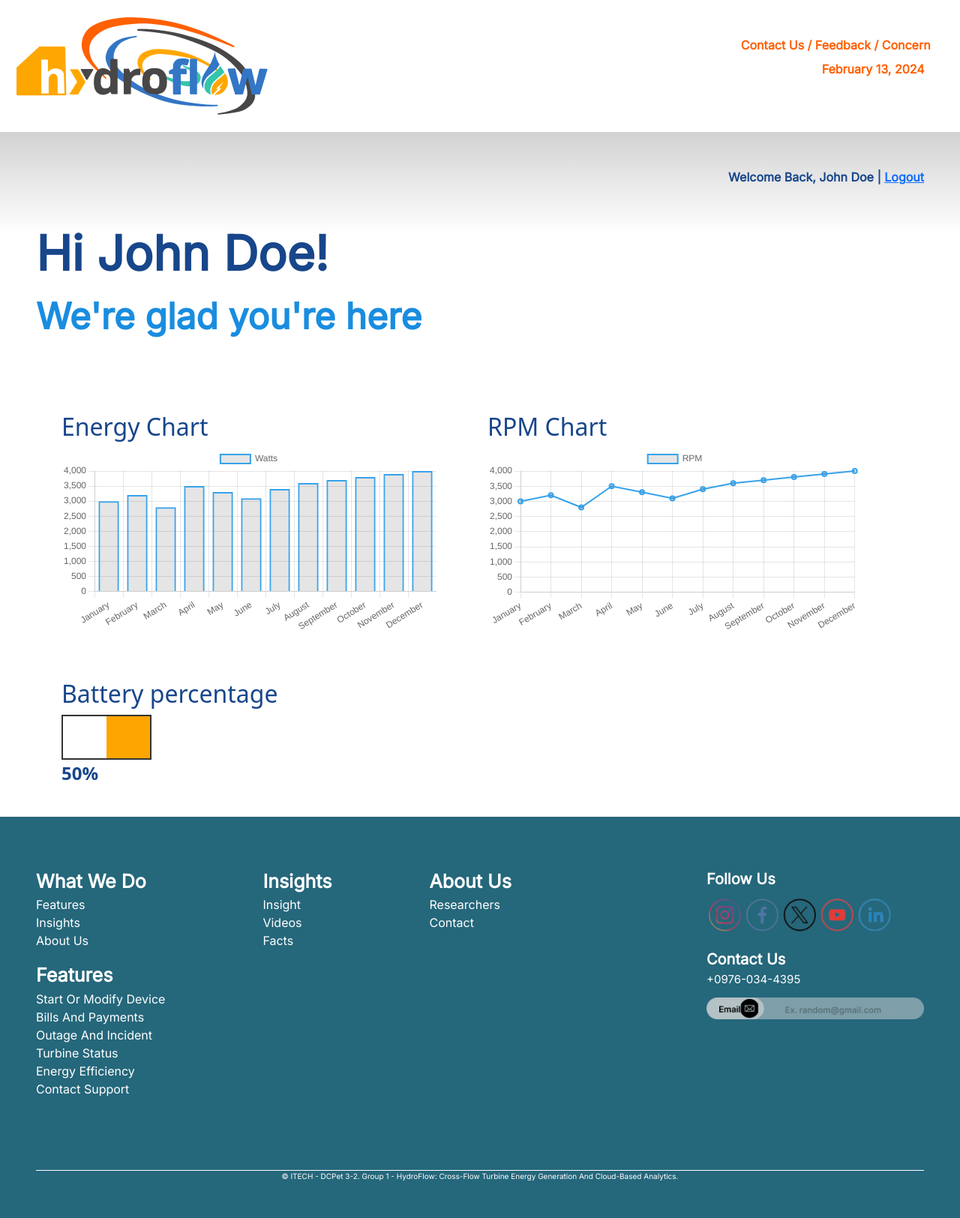
After one commit to Ivan-aksenov/DJango, a Django app: page /Client_Dash/ in a window 1280 px wide. The commit adds this page. Shown: the whole page at 75% size. Run offline with Django 4.2, Linux system fonts and the light colour scheme.

Commit message:
new commit

```diff
--- /dev/null
+++ b/my_thesis/templates/components/Battery.html
@@ -0,0 +1,97 @@
+<style>
+  .container {
+    display: grid;
+    grid-template-columns: repeat(auto-fit, minmax(300px, 1fr));
+    grid-gap: 20px;
+    padding: 20px;
+  }
+  .chart-container {
+    margin-bottom: 20px;
+    width: 500px;
+    color: #18468B;
+    font-weight: bold;
+    position: relative; /* Added position relative for positioning the battery percentage */
+  }
+
+  .battery-container {
+    display: flex;
+    align-items: center; /* Center horizontally */
+    justify-content: space-between;
+  }
+
+  .battery-icon {
+    width: 120px;
+    height: 60px;
+    border: 2px solid #333;
+    display: flex;
+    /* Remove align-items for horizontal fill */
+    justify-content: flex-start;
+    position: relative;
+  }
+
+  .battery-level {
+    width: 100%;
+    height: 100%;
+    position: absolute;
+    top: 0;
+    right: 0; /* Change left to right for horizontal fill */
+    transition: background-color 0.2s ease-in-out;
+  }
+
+  .battery-percentage {
+    font-size: 24px;
+    font-weight: bold;
+  }
+</style>
+  <script src="https://cdn.jsdelivr.net/npm/chart.js"></script>
+</head>
+<body>
+  <div class="container">
+    <!-- <div class="chart-container">
+      <h2>Energy Chart</h2>
+      <canvas id="energyChart"></canvas>
+    </div>
+    <div class="chart-container">
+      <h2>RPM Chart</h2>
+      <canvas id="rpmChart"></canvas>
+    </div> -->
+    <div class="chart-container">
+      <div id="batteryContainer">
+
+      </div>
+      <h2>Battery percentage</h2>
+      <div id="batteryContainer">
+          <div class="battery-icon">
+            <div class="battery-level"></div>
+          </div>
+          <div class="battery-percentage">--%</div>
+        </div>
+  </div>
+
+<script>
+function updateBatteryStatus(percentage) {
+  const batteryLevelElement = document.querySelector('.battery-level');
+  const batteryPercentageElement = document.querySelector('.battery-percentage');
+
+  // Set battery level width and color based on percentage
+  batteryLevelElement.style.width = `${percentage}%`;
+  batteryLevelElement.style.backgroundColor = getColorByPercentage(percentage);
+
+  // Update battery percentage text
+  batteryPercentageElement.textContent = `${percentage}%`;
+}
+
+function getColorByPercentage(percentage) {
+  if (percentage >= 80) {
+    return 'green';
+  } else if (percentage >= 50) {
+    return 'orange';
+  } else {
+    return 'red';
+  }
+}
+
+// Example: Set initial battery percentage
+const initialBatteryPercentage = 50;
+updateBatteryStatus(initialBatteryPercentage);
+</script>
--- /dev/null
+++ b/my_thesis/templates/components/Energy_RPM.html
@@ -0,0 +1,132 @@
+<style>
+    .container {
+      display: grid;
+      grid-template-columns: repeat(auto-fit, minmax(300px, 1fr));
+      grid-gap: 20px;
+      padding: 20px;
+    }
+    .chart-container {
+      margin-bottom: 20px;
+      color: #18468B;
+      font-weight: bold;
+    }
+    canvas {
+      width: 100%;
+      height: auto;
+    }
+  </style>
+  <script src="https://cdn.jsdelivr.net/npm/chart.js"></script>
+</head>
+<body>
+  <div class="container">
+    <div class="chart-container">
+      <h2>Energy Chart</h2>
+      <canvas id="energyChart"></canvas>
+    </div>
+    <div class="chart-container">
+      <h2>RPM Chart</h2>
+      <canvas id="rpmChart"></canvas>
+    </div>
+    <!-- <div class="chart-container">
+      <h2>Battery Chart</h2>
+      <canvas id="batteryChart"></canvas>
+    </div> -->
+  </div>
+
+  <script>
+    //(Replace these with your actual data from ESP32)
+    const energyData = {
+  labels: ['January', 'February', 'March', 'April', 'May', 'June', 'July', 'August', 'September', 'October', 'November', 'December'],
+  datasets: [{
+    label: 'Watts',
+    data: [3000, 3200, 2800, 3500, 3300, 3100, 3400, 3600, 3700, 3800, 3900, 4000],
+    fill: false,
+    borderColor: 'rgba(54, 162, 235, 1)',
+    borderWidth: 2
+  }]
+};
+
+    const rpmData = {
+      labels: ['January', 'February', 'March', 'April', 'May', 'June', 'July', 'August', 'September', 'October', 'November', 'December'],
+      datasets: [{
+        label: 'RPM',
+        data: [3000, 3200, 2800, 3500, 3300, 3100, 3400, 3600, 3700, 3800, 3900, 4000],
+        fill: false,
+        borderColor: 'rgba(54, 162, 235, 1)',
+        borderWidth: 2
+      }]
+    };
+
+    // const batteryData = {
+    //   labels: ['Battery Percentage'],
+    //   datasets: [{
+    //     label: 'Battery Percentage',
+    //     data: [80],
+    //     backgroundColor: 'rgba(255, 206, 86, 0.2)',
+    //     borderColor: 'rgba(255, 206, 86, 1)',
+    //     borderWidth: 1
+    //   }]
+    // };
+
+    // Chart configurations
+    const energyConfig = {
+      type: 'bar',
+      data: energyData,
+      options: {
+        responsive: true,
+        scales: {
+          y: {
+            beginAtZero: true
+          }
+        }
+      }
+    };
+
+    const rpmConfig = {
+      type: 'line',
+      data: rpmData,
+      options: {
+        responsive: true,
+        scales: {
+          y: {
+            beginAtZero: true
+          }
+        }
+      }
+    };
+
+    // const batteryConfig = {
+    //   type: 'doughnut',
+    //   data: batteryData,
+    //   options: {
+    //     responsive: true,
+    //     plugins: {
+    //       legend: {
+    //         position: 'top',
+    //       },
+    //       title: {
+    //         display: true,
+    //         text: 'Battery Percentage'
+    //       }
+    //     }
+    //   }
+    // };
+
+    // Create the energy chart
+    var energyChart = new Chart(
+      document.getElementById('energyChart'),
+      energyConfig
+    );
+
+    // Create the rpm chart
+    var rpmChart = new Chart(
+      document.getElementById('rpmChart'),
+      rpmConfig
+    );
+
+    // // Create the battery chart
+    // var batteryChart = new Chart(
+    //   document.getElementById('batteryChart'),
+    //   batteryConfig
+    // );
+  </script>
--- /dev/null
+++ b/my_thesis/templates/my_thesis/Client_Dash.html
@@ -0,0 +1,200 @@
+{% block content %}
+
+{% load static %}
+
+<!doctype html>
+<html lang="en">
+
+<head>
+<title> Dashboard</title>
+<meta charset="utf-8">
+<meta name="viewport" content="width=device-width, initial-scale=1">
+<link href="https://cdn.jsdelivr.net/npm/bootstrap@5.3.2/dist/css/bootstrap.min.css" rel="stylesheet" integrity="sha384-T3c6CoIi6uLrA9TneNEoa7RxnatzjcDSCmG1MXxSR1GAsXEV/Dwwykc2MPK8M2HN" crossorigin="anonymous">
+<link rel="stylesheet" href="{% static 'my_thesis/css/AboutUs.css' %}">
+<script src="https://cdn.jsdelivr.net/npm/bootstrap@5.3.2/dist/js/bootstrap.bundle.min.js" integrity="sha384-C6RzsynM9kWDrMNeT87bh95OGNyZPhcTNXj1NW7RuBCsyN/o0jlpcV8Qyq46cDfL" crossorigin="anonymous"></script>
+<link rel="preconnect" href="https://fonts.googleapis.com">
+<link rel="preconnect" href="https://fonts.gstatic.com" crossorigin>
+<link href="https://fonts.googleapis.com/css2?family=Inter&display=swap" rel="stylesheet">
+</head>
+
+<style>
+
+/* Nav Bar */
+
+#Logo {
+    position: relative;
+    }
+
+    #NavBar {
+        margin-top: 0;
+        margin-bottom: 0;
+        font-family: 'Inter', sans-serif;
+        text-align: right;
+    }
+
+    #SignIn {
+        color: #FFFFFF;
+        font-weight: bolder;
+        background-color: #FF8A00;
+        padding: 10px 30px 10px 30px;
+        border-radius: 10px;
+        font-family: 'Inter', sans-serif;
+    }
+
+    #Date {
+        color: #FF6002;
+        font-weight: 600;
+        font-family: 'Inter', sans-serif;
+    }
+
+    #Feedback {
+        color: #FF6002;
+        font-weight: 600;
+        font-family: 'Inter', sans-serif;
+    }
+
+    #Features {
+        color: #18468B;
+        font-weight: 600;
+        font-family: 'Inter', sans-serif;
+    }
+
+    #Insights {
+        color: #18468B;
+        font-weight: 600;
+        font-family: 'Inter', sans-serif;
+    }
+
+    #AboutUs {
+        color: #18468B;
+        font-weight: 600;
+        font-family: 'Inter', sans-serif;
+    }
+
+    #Contact {
+        color: #18468B;
+        font-weight: 600;
+        font-family: 'Inter', sans-serif;
+    }
+
+/* Content */
+
+#FirstBox{
+    background: linear-gradient(#d2d2d2, #ffffff);
+    background-size: cover;
+    font-family: 'Inter', sans-serif;
+
+}
+
+#LogOut{
+    color: #18468B;
+    font-weight: bolder;
+    font-family: 'Inter', sans-serif;
+}
+
+#Welcome{
+    color: #18468B;
+    font-weight: bolder;
+    font-family: 'Inter', sans-serif;
+}
+
+#WelLog{
+    align-items: end;
+}
+
+/* Second Box */
+
+#SecondBox{
+    margin-top: -70px;
+}
+
+#BoxOne_FirstLine{
+    margin-bottom: 0;
+    color: #18468B;
+    font-weight: bolder;
+    font-size: 64px;
+    font-family: 'Inter', sans-serif;
+}
+
+#BoxOne_SecondLine{
+    color: #198DE0;
+    font-weight: bolder;
+    font-size: 48px;
+    font-family: 'Inter', sans-serif;
+}
+
+</style>
+
+<header>
+    <nav class="navbar navbar-expand-lg justify-content-center">
+        <div class="container-fluid" id="NavBar">
+          <a class="navbar-brand" href="{% url 'Client_Dash' %}" id="Logo">
+          <img class="image-fluid" src="{% static 'my_thesis/images/home/LogoHydroFlow.png' %}" alt="HydroFlow Logo">
+          </a>
+          <button class="navbar-toggler" type="button" data-bs-toggle="collapse" data-bs-target="#navbarNavDropdown" aria-controls="navbarNavDropdown" aria-expanded="false" aria-label="Toggle navigation">
+            <span class="navbar-toggler-icon"></span>
+          </button>
+          <div style="flex-grow: 15;"></div>
+          <div class="collapse navbar-collapse" id="navbarNavDropdown">
+            <ul class="navbar-nav m-auto gap-3">
+              <li class="nav-item">
+                <div class="nav-link active" aria-current="page" href="" id="Feedback" data-bs-toggle="modal" data-bs-target="#staticBackdrop"> <p class="TERMS_CONDITIONS"> <a href="#" style="text-align: right; text-decoration:none; color: #FF6002;" id="WelLog">Contact Us / Feedback / Concern</a>
+                <br>
+                <a class="nav-link active" aria-current="page" id="Date">February 13, 2024</a>
+              </li>
+            </ul>
+          </div>
+        </nav>
+
+        <!-- Modal -->
+<div class="modal fade" id="staticBackdrop" data-bs-backdrop="static" data-bs-keyboard="false" tabindex="-1" aria-labelledby="staticBackdropLabel" aria-hidden="true">
+<div class="modal-dialog">
+<div class="modal-content">
+  <div class="modal-header">
+    <h1 class="modal-title fs-5" id="staticBackdropLabel">Terms and Conditions</h1>
+    <button type="button" class="btn-close" data-bs-dismiss="modal" aria-label="Close"></button>
+  </div>
+  <div class="modal-body">
+    ...
+  </div>
+  <div class="modal-footer">
+    <button type="button" class="btn btn-primary" data-bs-dismiss="modal">Close</button>
+  </div>
+</div>
+</div>
+</div>
+
+    <script src="https://code.jquery.com/jquery-3.3.1.slim.min.js"></script>
+    <script src="https://cdn.jsdelivr.net/npm/bootstrap@5.0.2/dist/js/bootstrap.bundle.min.js" integrity="sha384-MrcW6ZMFYlzcLA8Nl+NtUVF0sA7MsXsP1UyJoMp4YLEuNSfAP+JcXn/tWtIaxVXM" crossorigin="anonymous"></script>
+</header>
+
+<section class="p-5" id="FirstBox">
+    <div class="WelLog" style="text-align: right;">
+       <p id="Welcome">Welcome Back, John Doe |<a id="LogOut"> <span class="Blue_textbot2" id="SIGNUP_LINK" class="link-primary link-offset-2 link-underline link-underline-opacity-0"> <a href="{% url 'Home' %}"> Logout</a></p>
+    </div>
+</section>
+
+<section class="p-5 mb-2" id="SecondBox">
+    <!-- SECOND CONTAINER -->
+        <div class="TextBox1">
+            <p id="BoxOne_FirstLine">Hi John Doe!</p>
+            <p id="BoxOne_SecondLine">We're glad you're here</p>
+        </div>
+</section>
+
+<section>
+    {% include 'components/Energy_RPM.html' %}
+</section>
+
+<section>
+    {% include 'components/Battery.html' %}
+</section>
+
+<footer>
+    {% include 'components/footer.html' %}
+</footer>
+
+</body>
+</html>
+
+{%endblock%}
--- a/my_thesis/templates/my_thesis/SignIn.html
+++ b/my_thesis/templates/my_thesis/SignIn.html
@@ -148,7 +148,7 @@
                       <input type="text" class="form-control form-control-lg PW" id="exampleFormControlInput1" placeholder="Password" required>
                     </div>
                       <p><a href="{% url 'SignUp' %}" id="SIGNUP_LINK" class="link-primary link-offset-2 link-underline link-underline-opacity-0">Don't have an account yet? Sign Up</a></p>
-                      <a class="btn btn-primary" id="SIGNIN" href="#" role="button">Sign In</a>
+                      <a class="btn btn-primary" id="SIGNIN" href="{% url 'Client_Dash' %}" role="button">Sign In</a>
                     <div class="textbot">
 
                         <div class="Blank"></div>
--- a/my_thesis/urls.py
+++ b/my_thesis/urls.py
@@ -8,4 +8,5 @@ urlpatterns = [
     path("SignUp/", views.SignUp, name="SignUp"),
     path("Features_Insights/", views.Features_Insights, name="Features_Insights"),
     path("AboutUs_Contact/", views.AboutUs_Contact, name="AboutUs_Contact"),
+    path("Client_Dash/", views.Client_Dash, name="Client_Dash"),
 ]
--- a/my_thesis/views.py
+++ b/my_thesis/views.py
@@ -21,3 +21,6 @@ def Features_Insights(request):
 
 def AboutUs_Contact(request):
     return render(request, "my_thesis/AboutUs_Contact.html")
+
+def Client_Dash(request):
+    return render(request, "my_thesis/Client_Dash.html")
```
Also changed, not shown: my_thesis/static/my_thesis/js/energy_chart.js (added, +138 -0 lines), my_thesis/templates/components/Client_Nav.html (added, +129 -0 lines).
